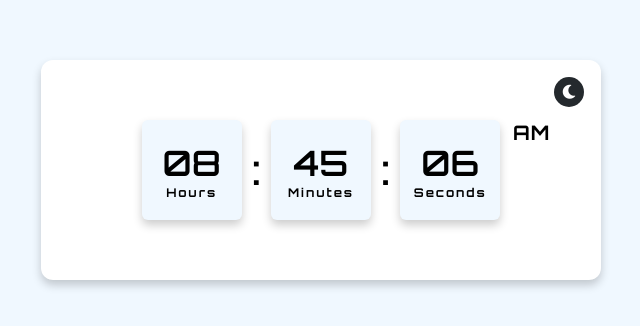
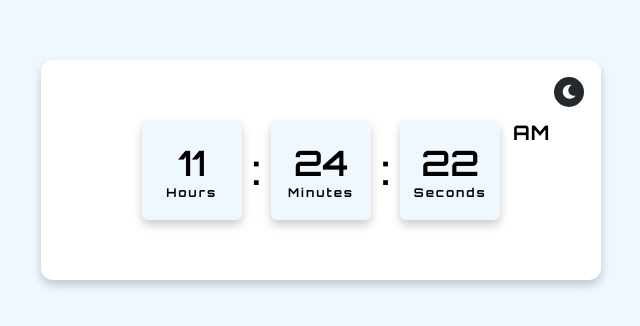
Before and after one commit to Webdevesh/Clock, a plain HTML site: page index.html in a window 1280 px wide. Shown: the part 230-556 px from the top of the page, without its empty margins (319-959 px from the left). Drawn offline with Linux system fonts and the light colour scheme.

Commit message:
Update index.html

```diff
--- a/index.html
+++ b/index.html
@@ -1 +1,140 @@
-<!DOCTYPE html><!-- Coding by CodingLab | www.codinglabweb.com--><html lang="en" dir="ltr">  <head> <link rel="icon" href="Logo.png">   <title>Analog Clock</title>    <meta charset="UTF-8">    <!--<title> Dynamic Digital Clock | CodingLab </title>-->    <link rel="stylesheet" href="style.css">    <!-- Fontawesome CDN Link -->    <link rel="stylesheet" href="https://cdnjs.cloudflare.com/ajax/libs/font-awesome/5.15.4/css/all.min.css" />   </head><body>  <section>    <div class="container">      <div class="icons">        <i class="fas fa-moon"></i>        <i class="fas fa-sun"></i>      </div>      <div class="time">        <div class="time-colon">          <div class="time-text">            <span class="num hour_num">08</span>            <span class="text">Hours</span>          </div>          <span class="colon">:</span>        </div>        <div class="time-colon">          <div class="time-text">            <span class="num min_num">45</span>            <span class="text">Minutes</span>          </div>          <span class="colon">:</span>        </div>        <div class="time-colon">          <div class="time-text">            <span class="num sec_num">06</span>            <span class="text">Seconds</span>          </div>          <span class="am_pm">AM</span>        </div>      </div>    </div>  </section>  <script src="script.js"></script></body></html>
+<!DOCTYPE html>
+
+<!-- Coding by CodingLab | www.codinglabweb.com-->
+
+<html lang="en" dir="ltr">
+
+  <head>
+
+    <meta charset="UTF-8">
+
+    <!--<title> Dynamic Digital Clock | CodingLab </title>-->
+
+    <link rel="stylesheet" href="style.css">
+    <link rel="icon" href="Logo.png">
+
+    <!-- Fontawesome CDN Link -->
+
+    <link rel="stylesheet" href="https://cdnjs.cloudflare.com/ajax/libs/font-awesome/5.15.4/css/all.min.css" />
+
+   </head>
+
+<body>
+
+  <section>
+
+    <div class="container">
+
+      <div class="icons">
+
+        <i class="fas fa-moon"></i>
+
+        <i class="fas fa-sun"></i>
+
+      </div>
+
+      <div class="time">
+
+        <div class="time-colon">
+
+          <div class="time-text">
+
+            <span class="num hour_num">08</span>
+
+            <span class="text">Hours</span>
+
+          </div>
+
+          <span class="colon">:</span>
+
+        </div>
+
+        <div class="time-colon">
+
+          <div class="time-text">
+
+            <span class="num min_num">45</span>
+
+            <span class="text">Minutes</span>
+
+          </div>
+
+          <span class="colon">:</span>
+
+        </div>
+
+        <div class="time-colon">
+
+          <div class="time-text">
+
+            <span class="num sec_num">06</span>
+
+            <span class="text">Seconds</span>
+
+          </div>
+
+          <span class="am_pm">AM</span>
+
+        </div>
+
+      </div>
+
+    </div>
+
+  </section>
+
+  <script>
+
+  let section = document.querySelector("section"),
+
+  icons = document.querySelector(".icons");
+
+  icons.onclick = ()=>{
+
+    section.classList.toggle("dark");
+
+  }
+
+  // creating a function and calling it in every seconds
+
+  setInterval(()=>{
+
+    let date = new Date(),
+
+    hour = date.getHours(),
+
+    min = date.getMinutes(),
+
+    sec = date.getSeconds();
+
+    let d;
+
+    d = hour < 12 ? "AM" : "PM"; //if hour is smaller than 12, than its value will be AM else its value will be pm
+
+    hour = hour > 12 ? hour - 12 : hour; //if hour value is greater than 12 than 12 will subtracted ( by doing this we will get value till 12 not 13,14 or 24 )
+
+    hour = hour == 0 ? hour = 12 : hour; // if hour value is  0 than it value will be 12
+
+    // adding 0 to the front of all the value if they will less than 10
+
+    hour = hour < 10 ? "0" + hour : hour;
+
+    min = min < 10 ? "0" + min : min;
+
+    sec = sec < 10 ? "0" + sec : sec;
+
+    document.querySelector(".hour_num").innerText = hour;
+
+    document.querySelector(".min_num").innerText = min;
+
+    document.querySelector(".sec_num").innerText = sec;
+
+    document.querySelector(".am_pm").innerText = d;
+
+  }, 1000); // 1000 milliseconds = 1s
+
+  </script>
+
+</body>
+
+</html>
```
